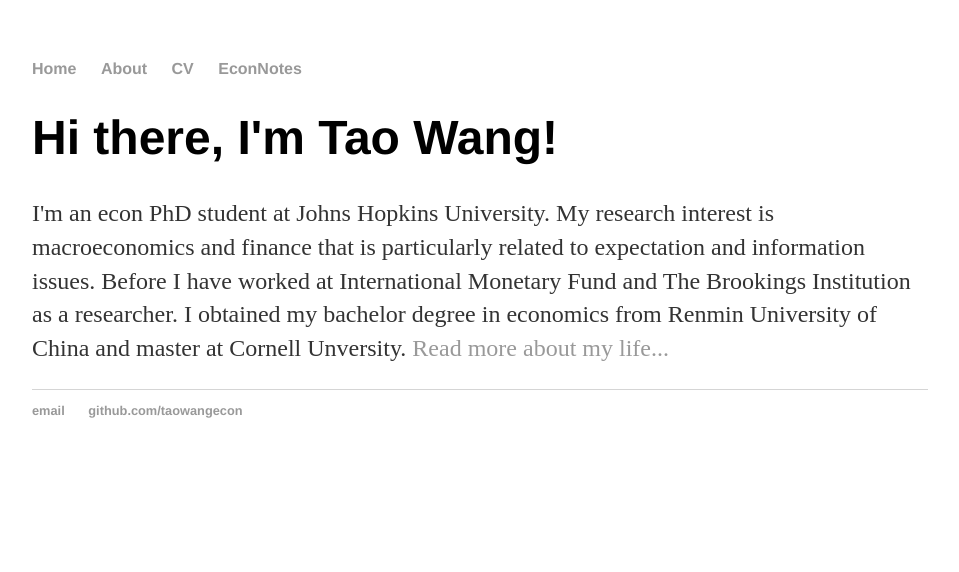
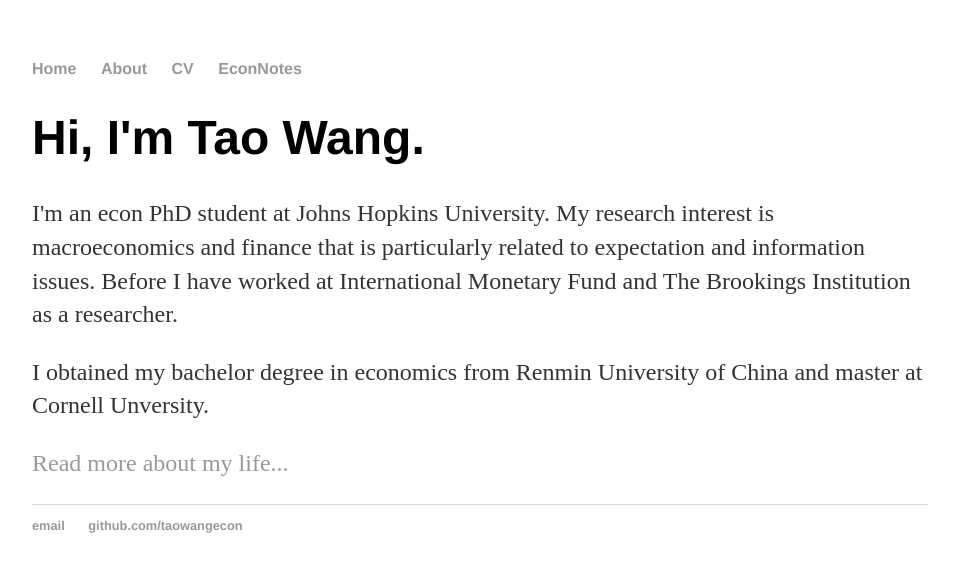
Before and after one commit to iworld1991/TaoWangEcon.github.io, a Jekyll site: the page built from index.html, in a window 1280 px wide. Shown: the top 572 px of the page, without its empty margins (160-1119 px from the left). Built offline with Jekyll 4.4.1, drawn with Linux system fonts in a browser that asks for light colours; some of the changed lines change nothing that is shown.

Commit message:
Update index.html

```diff
--- a/index.html
+++ b/index.html
@@ -1,12 +1,12 @@
 ---
 layout: default
-title: Tao Wang, an econ PhD student
+title: Tao Wang's Personal Page
 ---
 <div class="blurb">
-	<h1>Hi there, I'm Tao Wang!</h1>
+	<h1>Hi, I'm Tao Wang.</h1>
 	<p>I'm an econ PhD student at Johns Hopkins University.
 	My research interest is macroeconomics and finance that is particularly related to expectation and information issues.
 		Before I have worked at International Monetary Fund and The Brookings Institution as a researcher.
-		I obtained my bachelor degree in economics from Renmin University of China and master at Cornell Unversity.
+	<p>I obtained my bachelor degree in economics from Renmin University of China and master at Cornell Unversity.<p>
 		<a href="/about">Read more about my life...</a></p>
 </div><!-- /.blurb -->
```
